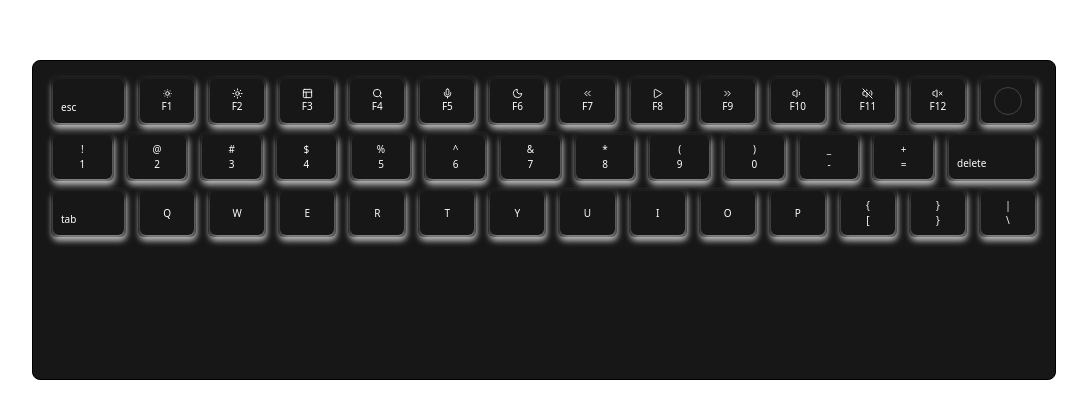
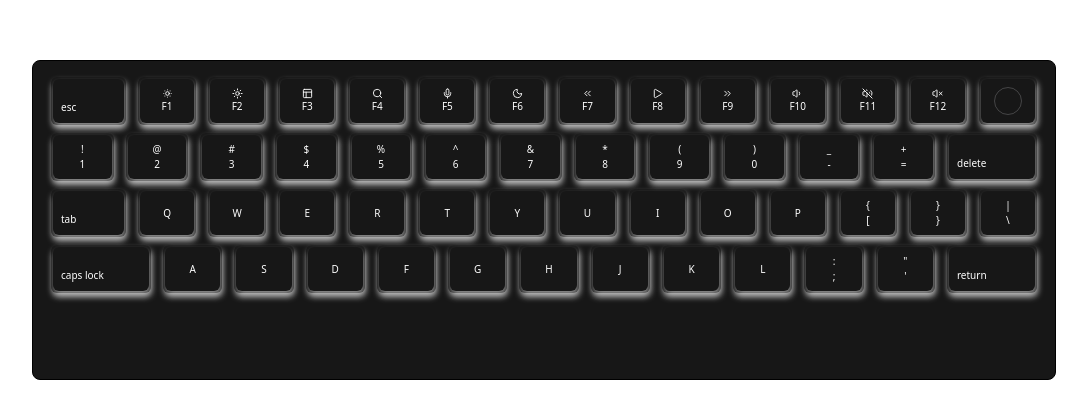
Before and after one commit to deveshru2712/KeyFlow, a Next.js app: page / in a window 1280 px wide. Shown: the part 180-598 px from the top of the page, without its empty margins (96-1183 px from the left). Built offline with nearby package versions, Linux system fonts and the light colour scheme.

Commit message:
add: 4th layer of the keyboard

```diff
--- a/components/Keyboard.tsx
+++ b/components/Keyboard.tsx
@@ -151,6 +151,65 @@ const firstAlphaKeys: KeysProps[] = [
   },
 ];
 
+const secondAlphaKeys: KeysProps[] = [
+  {
+    icon: "",
+    text: "caps lock",
+    variant: "no-icon",
+    className: "min-w-[100px]",
+  },
+  {
+    icon: "",
+    text: "A",
+  },
+  {
+    icon: "",
+    text: "S",
+  },
+  {
+    icon: "",
+    text: "D",
+  },
+  {
+    icon: "",
+    text: "F",
+  },
+  {
+    icon: "",
+    text: "G",
+  },
+  {
+    icon: "",
+    text: "H",
+  },
+  {
+    icon: "",
+    text: "J",
+  },
+  {
+    icon: "",
+    text: "K",
+  },
+  {
+    icon: "",
+    text: "L",
+  },
+  {
+    icon: ":",
+    text: ";",
+  },
+  {
+    icon: String.raw`"`,
+    text: "'",
+  },
+  {
+    icon: "",
+    text: "return",
+    variant: "no-icon",
+    className: "min-w-[90px]",
+  },
+];
+
 const Keyboard = () => {
   return (
     <div className="mx-auto h-80 w-full max-w-5xl rounded-lg border bg-neutral-900 p-3">
@@ -161,6 +220,7 @@ const Keyboard = () => {
             icon={key.icon}
             text={key.text}
             variant={key.variant}
+            className={key.className}
           />
         ))}
       </div>
@@ -182,6 +242,18 @@ const Keyboard = () => {
             icon={key.icon}
             text={key.text}
             variant={key.variant}
+            className={key.className}
+          />
+        ))}
+      </div>
+      <div className="flex">
+        {secondAlphaKeys.map((key) => (
+          <Keys
+            key={key.text}
+            icon={key.icon}
+            text={key.text}
+            variant={key.variant}
+            className={key.className}
           />
         ))}
       </div>
```
